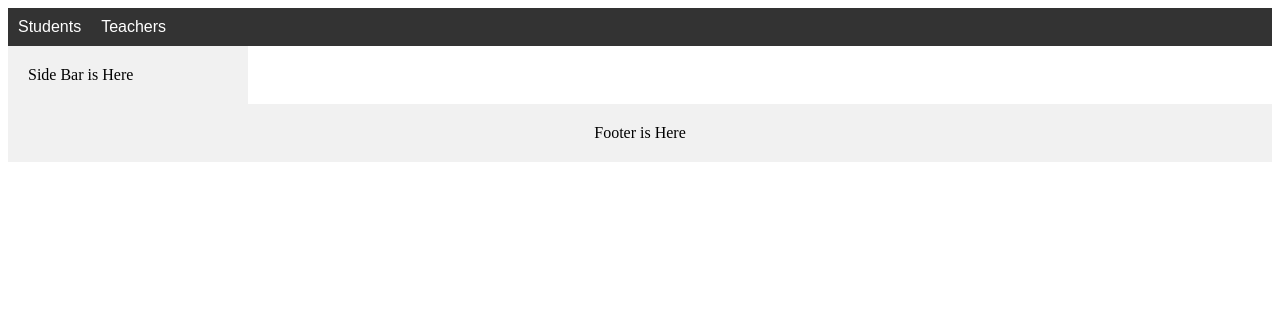
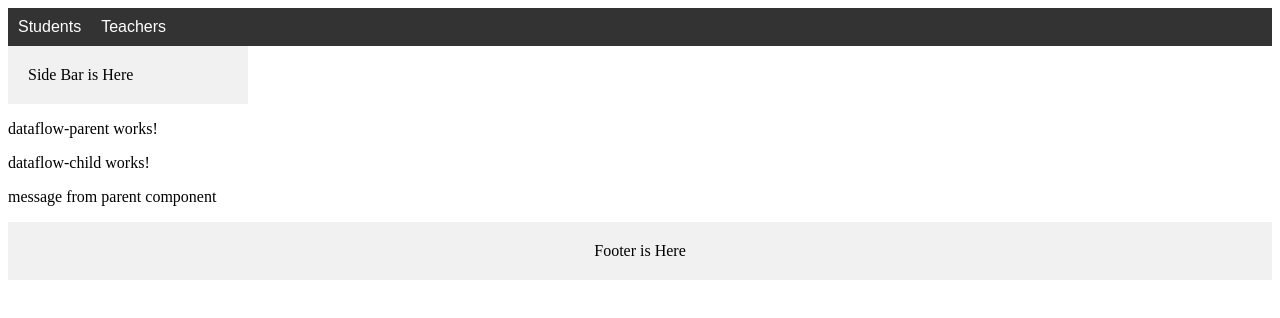
Before and after one commit to alaminsahed/angular-course, an Angular app: page /parent in a window 1280 px wide. Before the commit this address led to /. Shown: the top 318 px of the page. Built offline with nearby package versions, Linux system fonts and the light colour scheme.

Commit message:
data pass from parent to child

```diff
--- a/src/app/app-routing.module.ts
+++ b/src/app/app-routing.module.ts
@@ -3,10 +3,12 @@ import { RouterModule, Routes } from '@angular/router';
 import { DashboardComponent } from './dashboard/dashboard.component';
 import { StudentListComponent } from './student/student-list/student-list.component';
 import { TeacherListComponent } from './teacher/teacher-list/teacher-list.component';
+import { DataflowParentComponent } from './dataflow-parent/dataflow-parent.component';
 
 const routes: Routes = [
   { path: '', redirectTo: '/dashboard', pathMatch: 'full' },
   { path: 'dashboard', component: DashboardComponent },
+  { path: 'parent', component: DataflowParentComponent },
   {
     path: 'students',
     loadChildren: () =>
--- a/src/app/app.module.ts
+++ b/src/app/app.module.ts
@@ -6,9 +6,11 @@ import { AppComponent } from './app.component';
 import { DashboardComponent } from './dashboard/dashboard.component';
 import { SharedModule } from './shared/shared.module';
 import { HttpClientModule } from '@angular/common/http';
+import { DataflowParentComponent } from './dataflow-parent/dataflow-parent.component';
+import { DataflowChildComponent } from './dataflow-child/dataflow-child.component';
 
 @NgModule({
-  declarations: [AppComponent, DashboardComponent],
+  declarations: [AppComponent, DashboardComponent, DataflowParentComponent, DataflowChildComponent],
   imports: [BrowserModule, AppRoutingModule, SharedModule, HttpClientModule],
   providers: [],
   bootstrap: [AppComponent],
--- /dev/null
+++ b/src/app/dataflow-child/dataflow-child.component.html
@@ -0,0 +1,2 @@
+<p>dataflow-child works!</p>
+<p>{{ fromParent }}</p>
--- /dev/null
+++ b/src/app/dataflow-child/dataflow-child.component.ts
@@ -0,0 +1,15 @@
+import { Component, Input } from '@angular/core';
+
+@Component({
+  selector: 'app-dataflow-child',
+  templateUrl: './dataflow-child.component.html',
+  styleUrls: ['./dataflow-child.component.scss'],
+})
+export class DataflowChildComponent {
+  message = 'message from child';
+  @Input() fromParent: string;
+
+  constructor() {
+    this.fromParent = '';
+  }
+}
--- /dev/null
+++ b/src/app/dataflow-parent/dataflow-parent.component.html
@@ -0,0 +1,2 @@
+<p>dataflow-parent works!</p>
+<app-dataflow-child [fromParent]="parentMessage"></app-dataflow-child>
--- /dev/null
+++ b/src/app/dataflow-parent/dataflow-parent.component.ts
@@ -0,0 +1,10 @@
+import { Component } from '@angular/core';
+
+@Component({
+  selector: 'app-dataflow-parent',
+  templateUrl: './dataflow-parent.component.html',
+  styleUrls: ['./dataflow-parent.component.scss'],
+})
+export class DataflowParentComponent {
+  parentMessage = 'message from parent component';
+}
```
Also changed, not shown: src/app/dataflow-child/dataflow-child.component.scss (added), src/app/dataflow-parent/dataflow-parent.component.scss (added), 2 other files (tests, documents, lock files or other folders).
